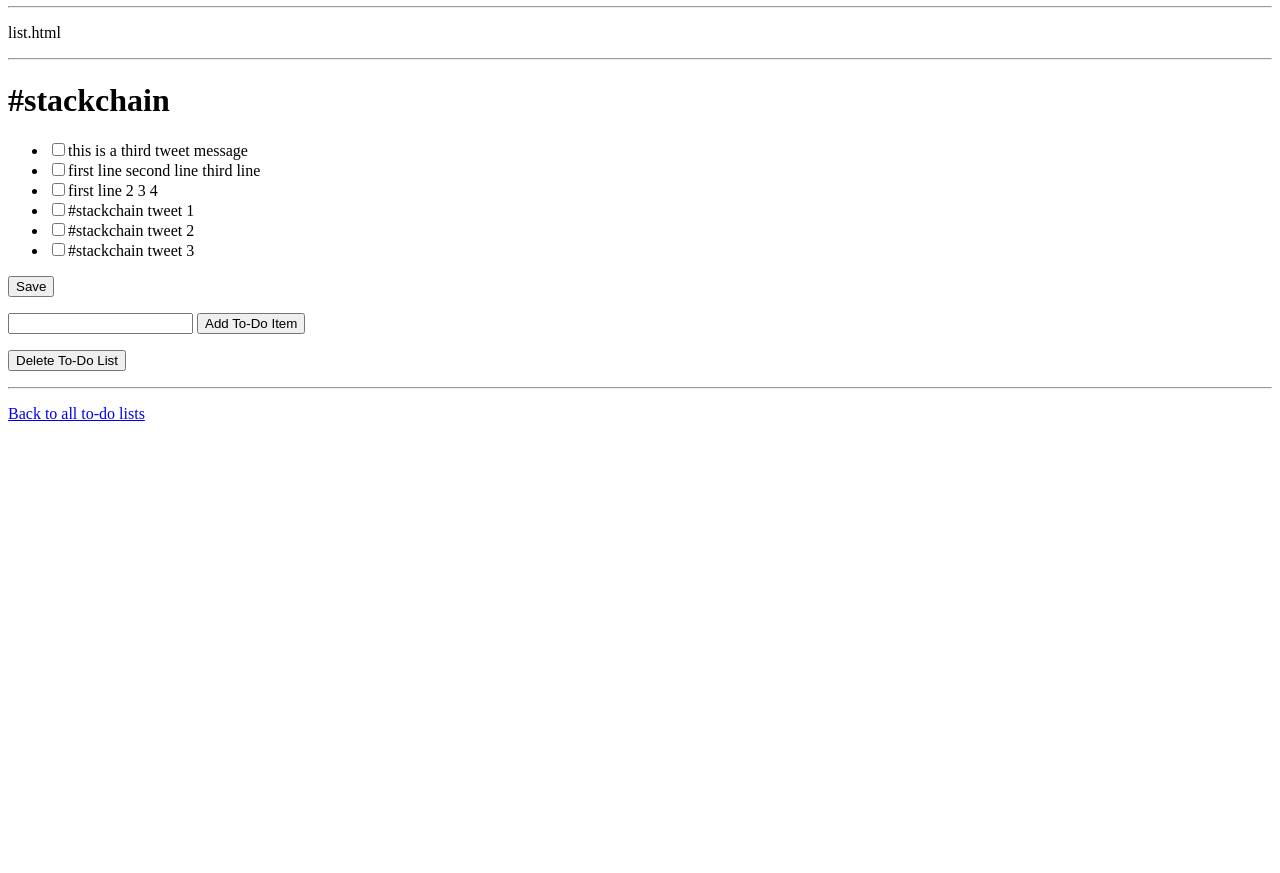
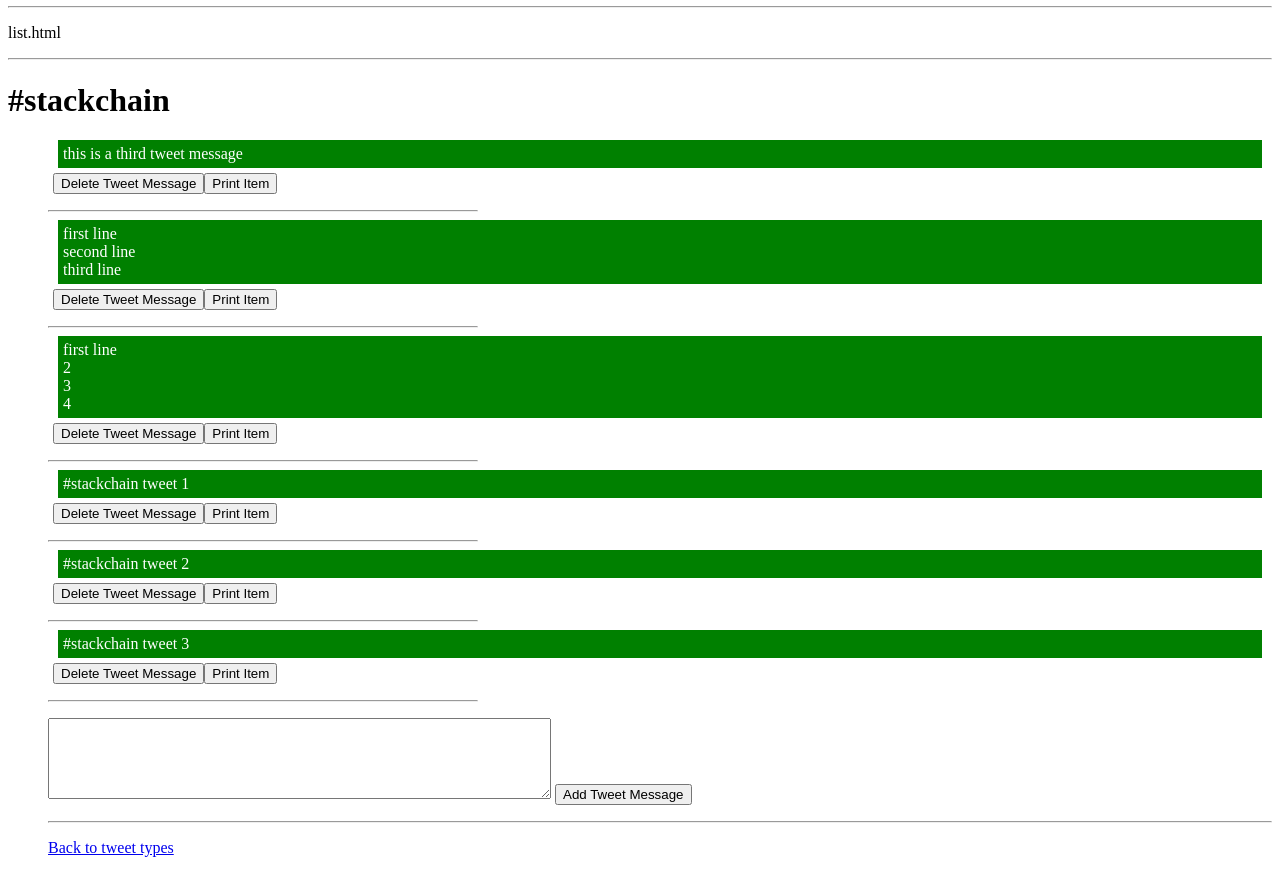
Before and after one commit to pleblira/StackchainSiggyTweetList, a Django app: page /25 in a window 1280 px wide. Shown: the part 170-1043 px from the top of the page. Before the commit the page ends 591 px from the top, so only its background shows below. Run offline with Django 4.2, Linux system fonts and the light colour scheme; data comes from the database, SQL or seed files in the repository.

Commit message:
replacing templates

```diff
--- a/main/templates/main/base.html
+++ b/main/templates/main/base.html
@@ -1,6 +1,6 @@
 <html>
 <head>
-<title>pleblira's to-do lists</title>
+<title>Stackchain Tweet Lists</title>
 </head>
 
 <body>
--- a/main/templates/main/create.html
+++ b/main/templates/main/create.html
@@ -5,7 +5,7 @@
 {% block content%}
 <p>create.html</p><hr>
 
-<h1>Create New Todo List</h1>
+<h1>Create New Tweet Message List</h1>
 <form method="post" action="/create">
     {% csrf_token %}
     {{form.as_p}}
--- a/main/templates/main/todolist_display.html
+++ b/main/templates/main/todolist_display.html
@@ -3,25 +3,28 @@
 {% block title %}View List{% endblock %}
 
 {% block content %}
+
+
 <p>list.html</p><hr>
     <h1>{{ls.name}}</h1>
     <form method="post" action="#">
     {% csrf_token %}
     <ul>
     {% for item in ls.item_set.all %}
-        {% if item.complete == True %}
-            <li><input type="checkbox", value="clicked", name="c{{item.id}}" checked>{{item.text}}</li>
-        {% else %}
-            <li><input type="checkbox", value="clicked", name="c{{item.id}}">{{item.text}}</li>
-        {% endif %}
+            <div style="margin:5px;">
+            <div style="margin:5px 5px; padding:5px; background-color: green; color:white;">{{item.text|linebreaksbr}}</div><button type="submit", name="deleteItem", value="{{item.id}}">Delete Tweet Message</button><button type="submit", name="printItem", value="{{item.id}}">Print Item</button></p>
+            </div>
+            <hr style="width:35%;" align="left">
     {% endfor %}
-    </ul>
-    <p><button type="submit", name="save", value="save">Save</button></p>
-    <p><input type="text", name="new">
-    <button type="submit", name="newItem", value="newItem">Add To-Do Item</button></p>
-    <p><button type="submit", name="delete", value="delete">Delete To-Do List</button></p>
+    <!-- <p><button type="submit", name="save", value="save">Save</button></p> -->
+    <p>
+    <!-- <input type="text", name="new" rows="5" cols="60"> -->
+    <textarea type="text", name="new" rows="5" cols="60" maxlength="280"></textarea>
+    <button type="submit", name="newItem", value="newItem">Add Tweet Message</button>
+    </p>
+    <!-- <p><button type="submit", name="delete", value="delete">Delete To-Do List</button></p> -->
     <hr>
-    <p><a href="/">Back to all to-do lists</a></p>
+    <p><a href="/">Back to tweet types</a></p>
 
     {% if messages %}
         {% for message in messages %}
```
Also changed, not shown: main/templates/main/home.html (+4 -4 lines).
